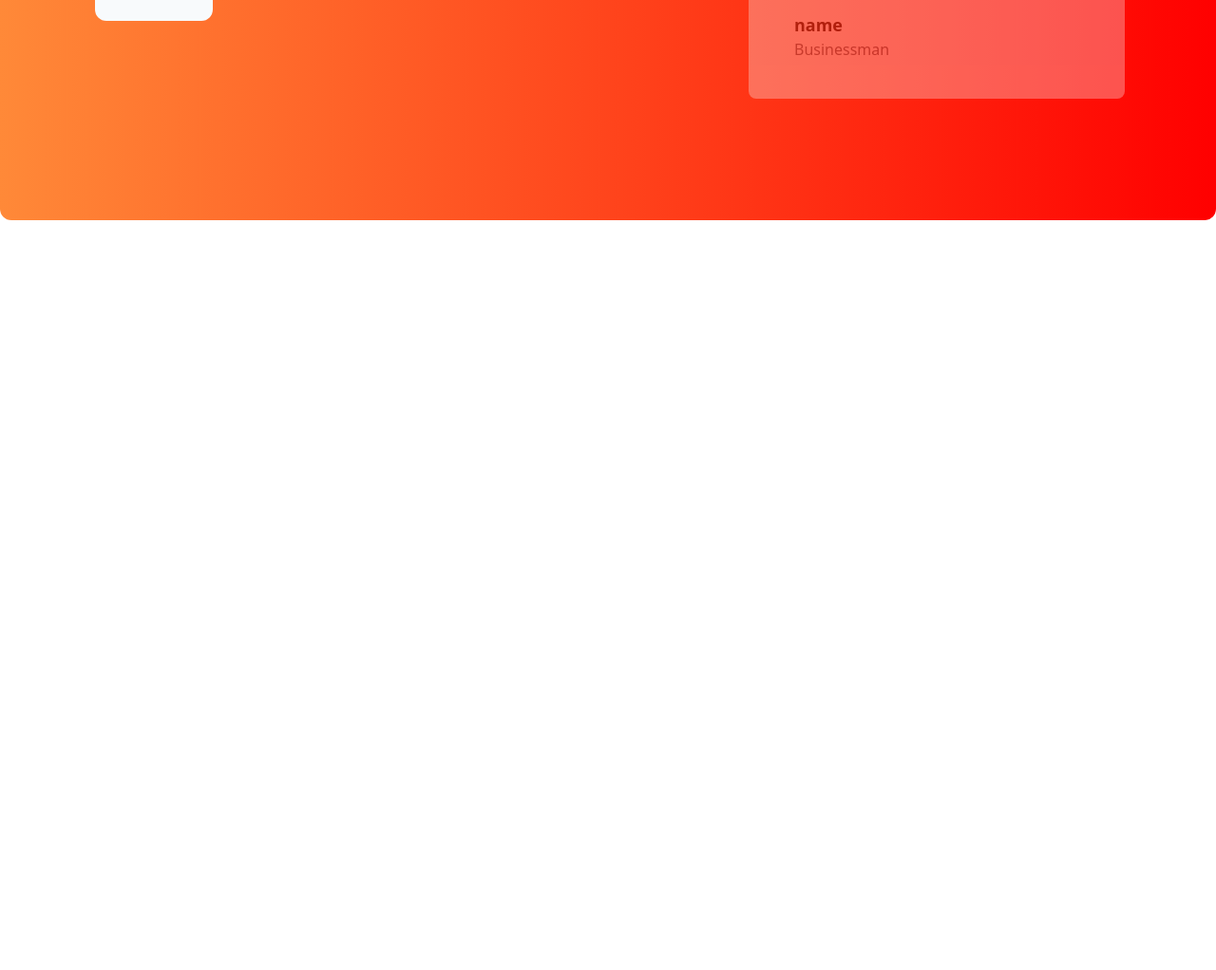
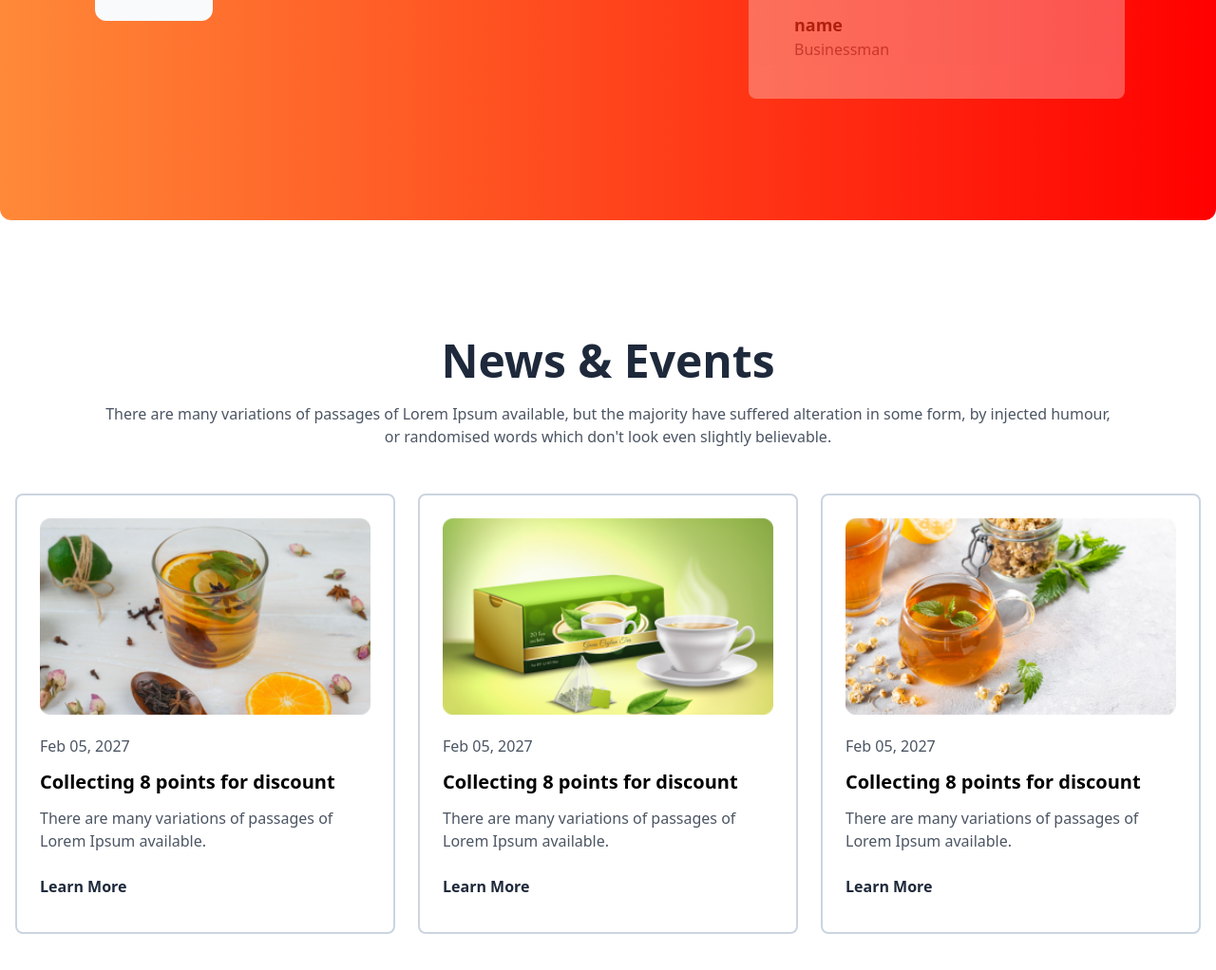
Before and after one commit to ProdipKumarShil/ph-project-tea-house-taliwind, a plain HTML site: page index.html in a window 1280 px wide. Shown: the part 2726-3748 px from the top of the page at 95% size. Before the commit the page ends 2970 px from the top, so only its background shows below. Drawn offline with Linux system fonts and the light colour scheme.

Commit message:
added news section

```diff
--- a/index.html
+++ b/index.html
@@ -167,10 +167,45 @@
                 </div>
             </div>
         </section>
+
+        <!-- News section -->
+        <section  class="py-28">
+            <h1 class="text-5xl font-bold text-slate-800 text-center">News & Events</h1>
+            <p class="text-gray-600 font-medium text-center w-5/6 mx-auto pt-5 pb-12">There are many variations of passages of Lorem Ipsum available, but the majority have suffered alteration in some form, by injected humour, or randomised words which don't look even slightly believable. </p>
+            <!-- news card -->
+            <div class="grid grid-cols-1 md:grid-cols-3 gap-6 px-4">
+                <!-- card -->
+                <div class="rounded-lg border-2 border-slate-300 p-6  ">
+                    <img class="w-full" src="./images/news-2.png" alt="">
+                    <p class="text-gray-600 font-medium pb-3 pt-5">Feb 05, 2027</p>
+                    <h4 class="font-extrabold text-xl text-slate-800py-3">Collecting 8 points for discount</h4>
+                    <p class="text-gray-600 font-medium py-3">There are many variations of passages of Lorem Ipsum available.</p>
+                    <h5 class="py-3 font-bold text-base text-slate-800">Learn More</h5>
+                </div>
+                <!-- card -->
+                <div class="rounded-lg border-2 border-slate-300 p-6  ">
+                    <img class="w-full" src="./images/news-1.png" alt="">
+                    <p class="text-gray-600 font-medium pb-3 pt-5">Feb 05, 2027</p>
+                    <h4 class="font-extrabold text-xl text-slate-800py-3">Collecting 8 points for discount</h4>
+                    <p class="text-gray-600 font-medium py-3">There are many variations of passages of Lorem Ipsum available.</p>
+                    <h5 class="py-3 font-bold text-base text-slate-800">Learn More</h5>
+                </div>
+                <!-- card -->
+                <div class="rounded-lg border-2 border-slate-300 p-6  ">
+                    <img class="w-full" src="./images/news-3.png" alt="">
+                    <p class="text-gray-600 font-medium pb-3 pt-5">Feb 05, 2027</p>
+                    <h4 class="font-extrabold text-xl text-slate-800py-3">Collecting 8 points for discount</h4>
+                    <p class="text-gray-600 font-medium py-3">There are many variations of passages of Lorem Ipsum available.</p>
+                    <h5 class="py-3 font-bold text-base text-slate-800">Learn More</h5>
+                </div>
+            </div>
+        </section>
     </main>
     <!-- footer -->
     <footer>
+        <section>
 
+        </section>
     </footer>
 </body>
 
```
